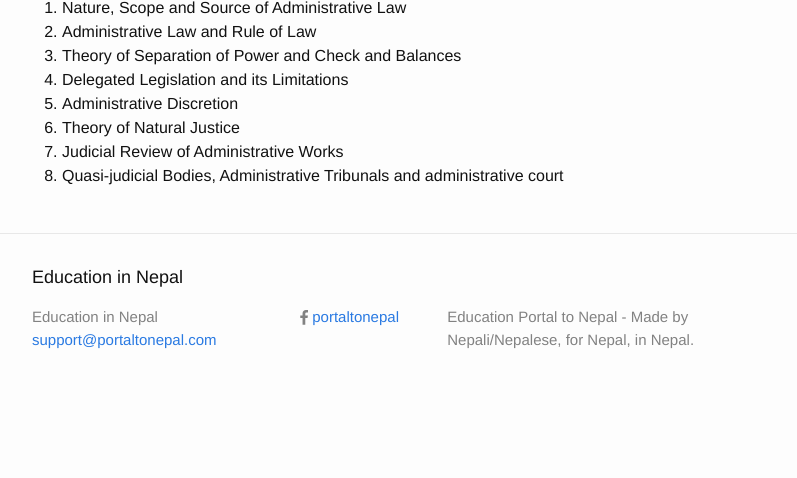
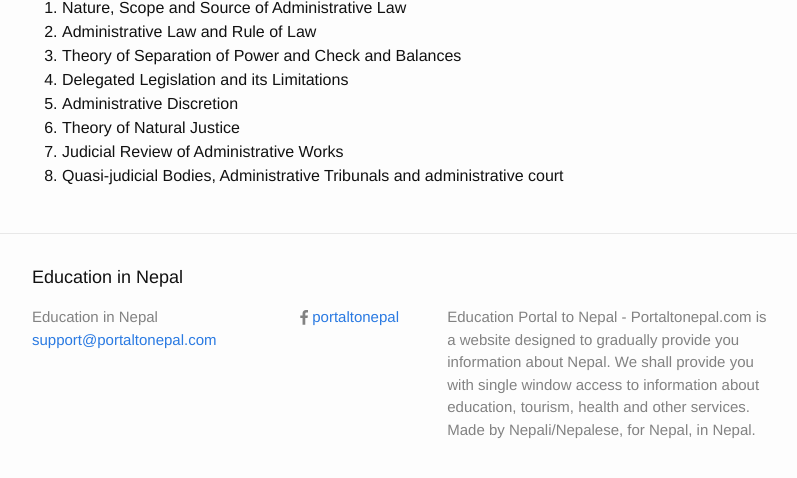
Before and after one commit to PortaltoNepal/eduPTN, a Jekyll site: the page built from _notes/administrative_law-syllabus.md, in a window 1280 px wide, cut to the strip 277-755 px from the top of the page. Shown: the whole strip, without its empty margins (238-1035 px from the left). Built offline with Jekyll 4.4.1, drawn with Linux system fonts in a browser that asks for light colours.

Commit message:
Updated '_config.yml' via CloudCannon

```diff
--- a/_config.yml
+++ b/_config.yml
@@ -20,7 +20,7 @@
 # Setup
 title:               Education in Nepal
 tagline:             Revolutionalising Nepal
-description:         Education Portal to Nepal - Made by Nepali/Nepalese, for Nepal, in Nepal. #>- # this means to ignore newlines until "baseurl:"
+description:         Education Portal to Nepal - Portaltonepal.com is a website designed to gradually provide you information about Nepal. We shall provide you with single window access to information about education, tourism, health and other services. Made by Nepali/Nepalese, for Nepal, in Nepal. #>- # this means to ignore newlines until "baseurl:"
 
 url:                 https://education.portaltonepal.com # the base hostname & protocol for your site, e.g. http://example.com
 baseurl:              # the subpath of your site, e.g. /blog
```
